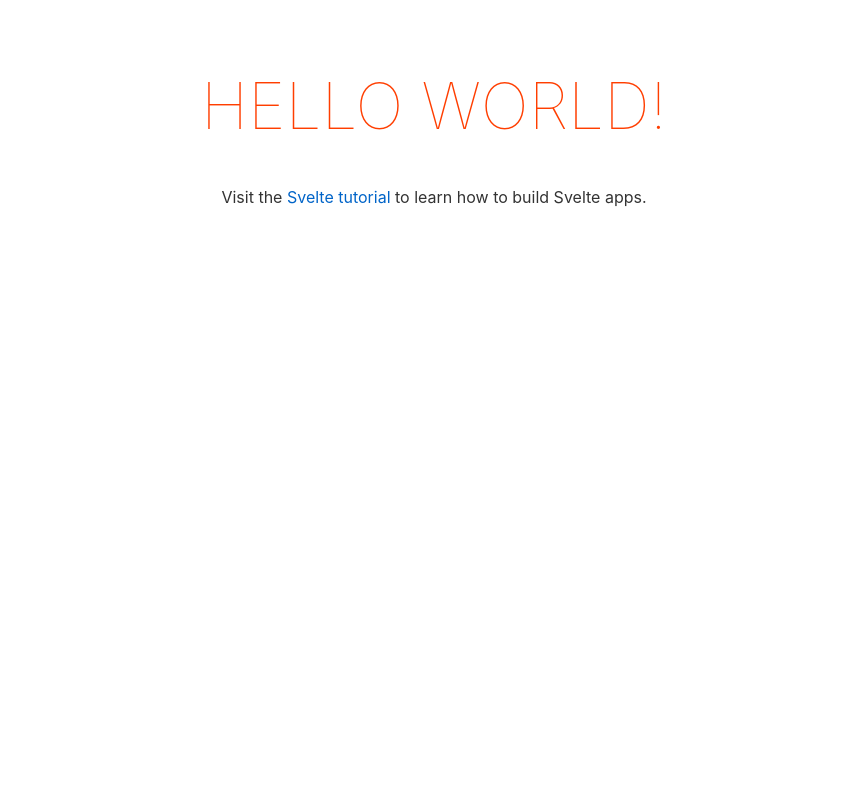
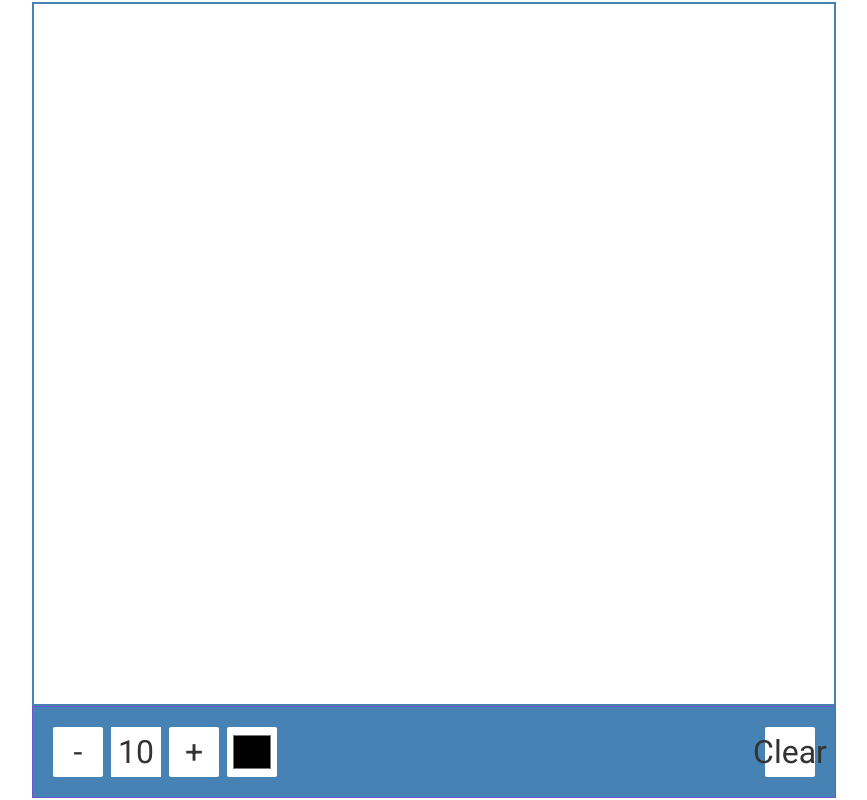
Before and after one commit to miily8310s/svelte-painter, a Svelte app: page / in a window 1280 px wide. Shown: the whole page, without its empty margins (206-1073 px from the left). Built offline with nearby package versions, Linux system fonts and the light colour scheme.

Commit message:
Add Painter Component

```diff
--- /dev/null
+++ b/components/Painter.svelte
@@ -0,0 +1,152 @@
+<script lang="ts">
+  import { onMount } from "svelte";
+  let sizeEL
+  let canvas
+  let size = 10
+  let isPressed = false
+  let color = 'black'
+  let x
+  let y
+  let ctx
+
+  onMount(() => {
+    ctx = canvas.getContext('2d');
+    sizeEL.innerText = size
+  })
+
+
+function onCanvasMouseDown(e) {
+    isPressed = true
+
+    x = e.offsetX
+    y = e.offsetY
+}
+
+function onCanvasMouseUp(e) {
+    isPressed = false
+
+    x = undefined
+    y = undefined
+}
+
+function onCanvasMouseMove(e) {
+    if(isPressed) {
+        const x2 = e.offsetX
+        const y2 = e.offsetY
+
+        drawCircle(x2, y2)
+        drawLine(x, y, x2, y2)
+
+        x = x2
+        y = y2
+    }
+}
+
+
+  function drawCircle(x, y) {
+      ctx.beginPath();
+      ctx.arc(x, y, size, 0, Math.PI * 2)
+      ctx.fillStyle = color
+      ctx.fill()
+  }
+
+  function drawLine(x1, y1, x2, y2) {
+      ctx.beginPath()
+      ctx.moveTo(x1, y1)
+      ctx.lineTo(x2, y2)
+      ctx.strokeStyle = color
+      ctx.lineWidth = size * 2
+      ctx.stroke()
+  }
+
+  function updateSizeOnScreen() {
+        sizeEL.innerText = size
+    }
+
+    function onClickIncrease() {
+      size += 5
+
+      if(size > 50) {
+          size = 50
+      }
+
+      updateSizeOnScreen()
+    }
+
+    function onClickDecrease() {
+      size -= 5
+
+      if(size < 5) {
+          size = 5
+      }
+
+      updateSizeOnScreen()
+    }
+
+        function onClickClear() {
+      ctx.clearRect(0,0, canvas.width, canvas.height)
+    }
+
+</script>
+
+<main>
+<canvas bind:this={canvas} on:mousedown={onCanvasMouseDown} on:mouseup={onCanvasMouseUp} on:mousemove={onCanvasMouseMove} id="canvas" width="800" height="700"></canvas>
+<div class="toolbox">
+  <button id="decrease" on:click={onClickDecrease}>-</button>
+  <span id="size" bind:this={sizeEL}></span>
+  <button id="increase" on:click={onClickIncrease}>+</button>
+  <input type="color" id="color" bind:value={color} on:change={ (e) => color = e.target.value}>
+  <button id="clear" on:click={onClickClear}>Clear</button>
+</div>
+</main>
+
+<style>
+  @import url('https://fonts.googleapis.com/css2?family=Roboto:wght@400;700&display=swap');
+
+* {
+  box-sizing: border-box;
+  margin: 0;
+  padding: 0;
+}
+
+main {
+  background-color: white;
+  font-family: 'Roboto', sans-serif;
+  display: flex;
+  flex-direction: column;
+  align-items: center;
+  justify-content: center;
+  height: 100vh;
+  margin: 0;
+}
+
+canvas {
+  border: 2px solid steelblue;
+}
+
+.toolbox {
+  background-color: steelblue;
+  border: 1px solid slateblue;
+  display: flex;
+  width: 804px;
+  padding: 1rem;
+}
+
+.toolbox > * {
+  background-color: #fff;
+  border: none;
+  display: inline-flex;
+  align-items: center;
+  justify-content: center;
+  font-size: 2rem;
+  height: 50px;
+  width: 50px;
+  margin: 0.25rem;
+  padding: 0.25rem;
+  cursor: pointer;
+}
+
+.toolbox > *:last-child {
+  margin-left: auto;
+}
+</style>
--- /dev/null
+++ b/components/index.ts
@@ -0,0 +1 @@
+export { default as Painter } from './Painter.svelte';
--- a/public/global.css
+++ b/public/global.css
@@ -7,7 +7,7 @@ html, body {
 body {
 	color: #333;
 	margin: 0;
-	padding: 8px;
+	padding: 0;
 	box-sizing: border-box;
 	font-family: -apple-system, BlinkMacSystemFont, "Segoe UI", Roboto, Oxygen-Sans, Ubuntu, Cantarell, "Helvetica Neue", sans-serif;
 }
--- a/src/App.svelte
+++ b/src/App.svelte
@@ -1,30 +1,5 @@
 <script lang="ts">
-	export let name: string;
+	import { Painter } from "../components";
 </script>
 
-<main>
-	<h1>Hello {name}!</h1>
-	<p>Visit the <a href="https://svelte.dev/tutorial">Svelte tutorial</a> to learn how to build Svelte apps.</p>
-</main>
-
-<style>
-	main {
-		text-align: center;
-		padding: 1em;
-		max-width: 240px;
-		margin: 0 auto;
-	}
-
-	h1 {
-		color: #ff3e00;
-		text-transform: uppercase;
-		font-size: 4em;
-		font-weight: 100;
-	}
-
-	@media (min-width: 640px) {
-		main {
-			max-width: none;
-		}
-	}
-</style>
+<Painter />
```
